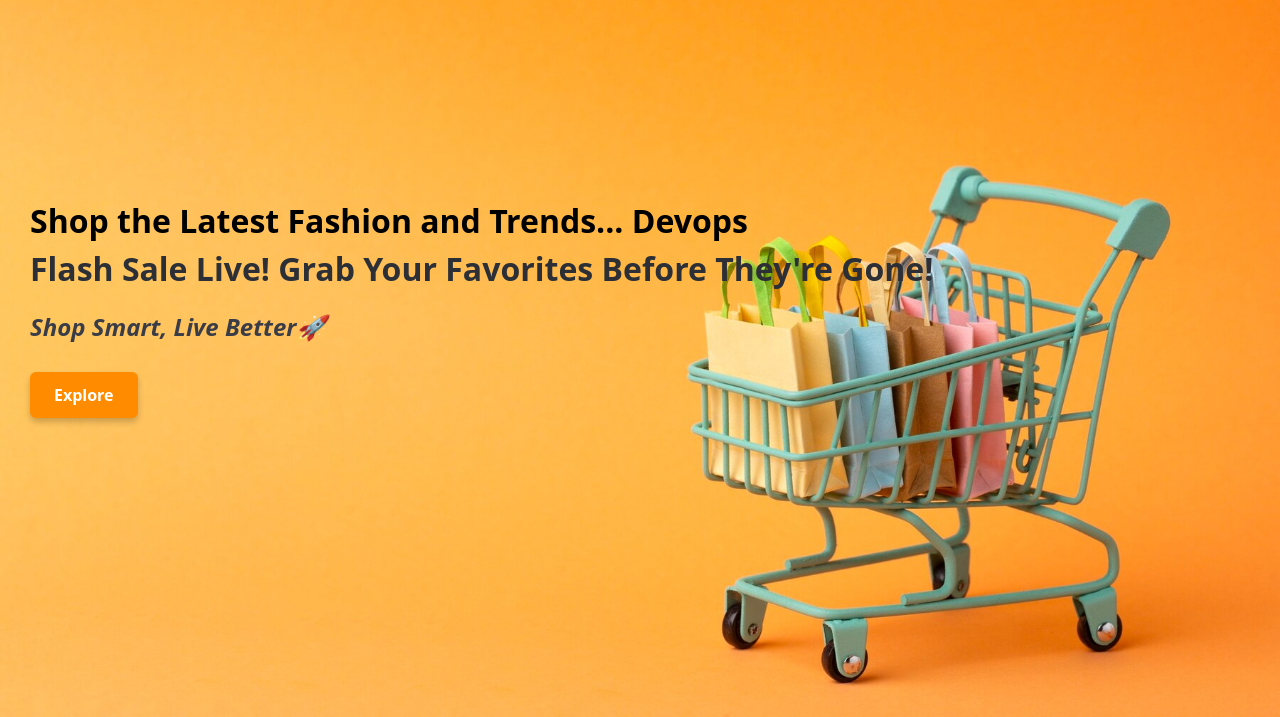
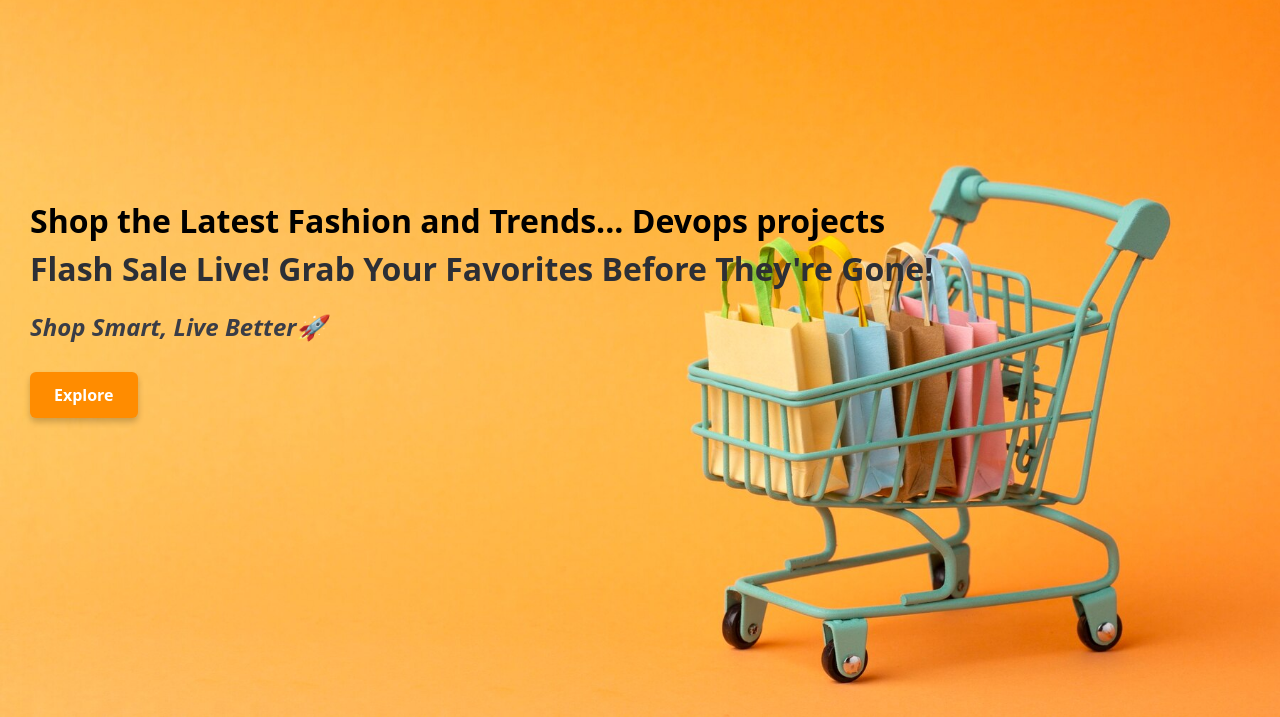
Before and after one commit to imksvk/docker_project, a plain HTML site: page index.html in a window 1280 px wide. Shown: the part 83-800 px from the top of the page. Drawn offline with nearby package versions, Linux system fonts and the light colour scheme.

Commit message:
update done

```diff
--- a/index.html
+++ b/index.html
@@ -47,7 +47,7 @@
 
         <div class="banner">
             <div class="bannercontent">
-                <h1 class="heading">Shop the Latest Fashion and Trends... Devops</h1>
+                <h1 class="heading">Shop the Latest Fashion and Trends... Devops projects</h1>
                 <h2 class="heading2">Flash Sale Live! Grab Your Favorites Before They're Gone!</h2>
                 <h3 class="heading3">Shop Smart, Live Better🚀</h3>
                 <button class="explorebtn">Explore</button>
```
